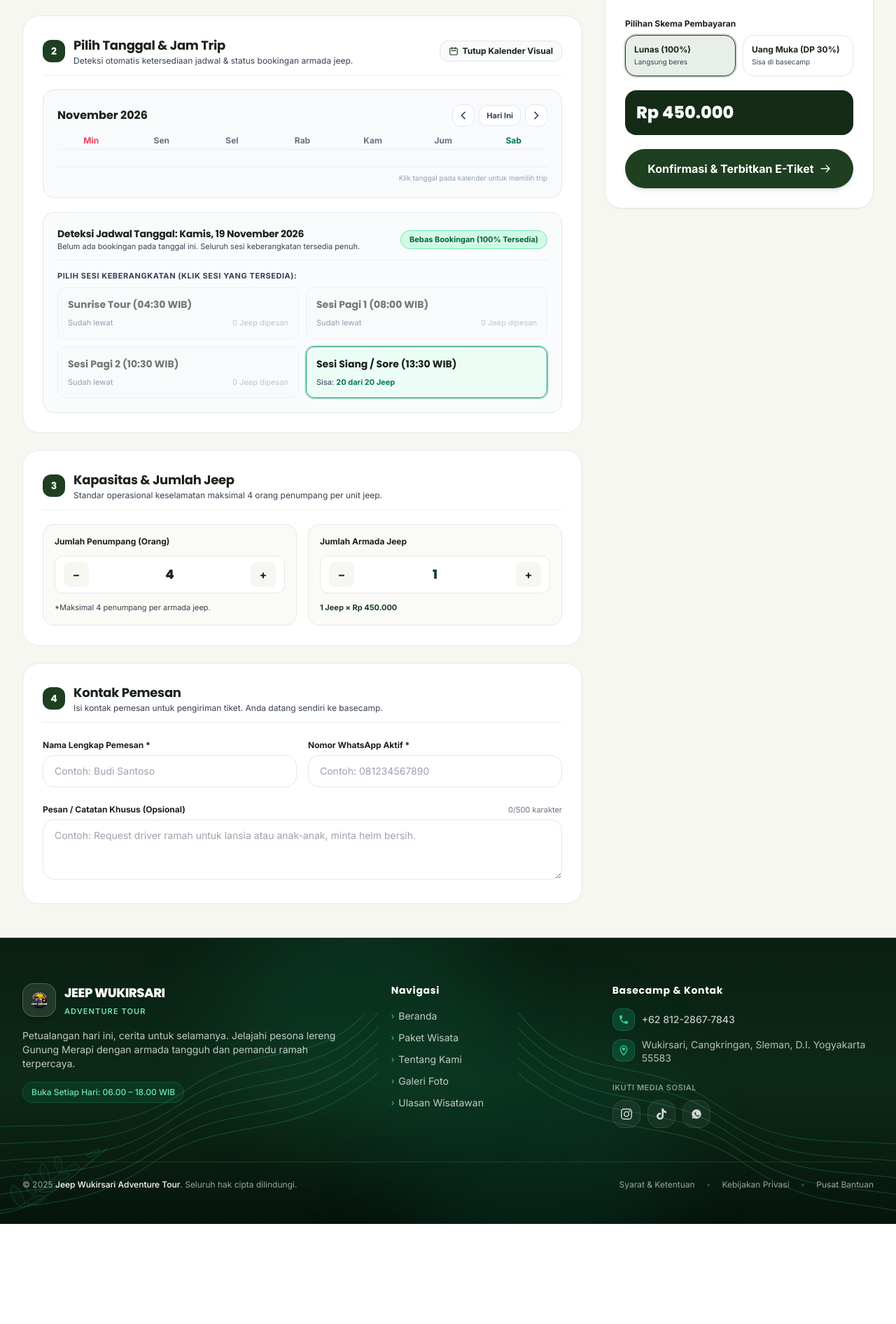
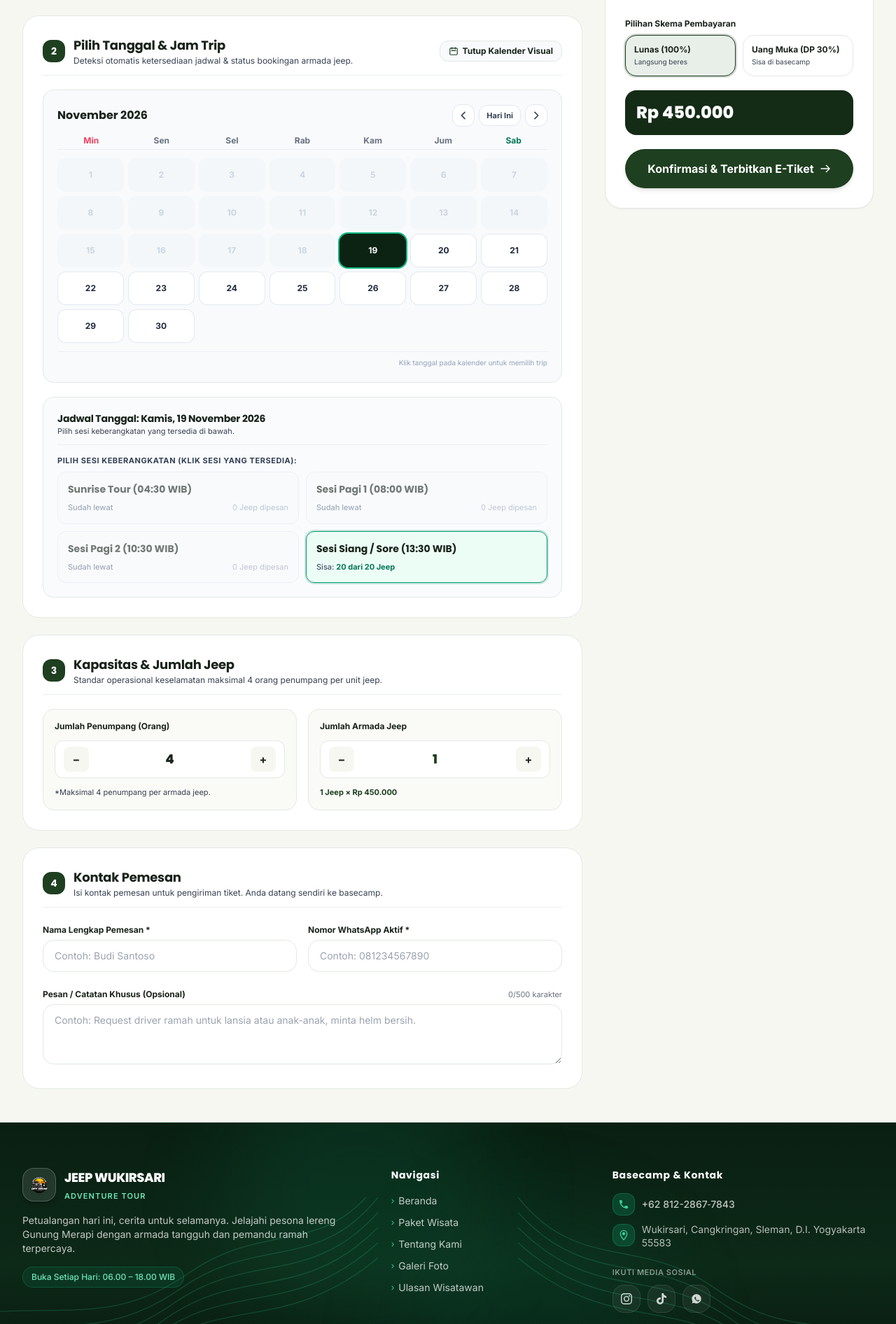
Before and after one commit to glentmargareza/TA, a Laravel app: page /booking in a window 1280 px wide. Shown: the part 612-2504 px from the top of the page at 70% size. Before the commit the page ends 2361 px from the top, so only its background shows below. Run offline with Laravel 12, Linux system fonts and the light colour scheme; data comes from the database, SQL or seed files in the repository; data that the repository does not hold is empty; some libraries are stand-ins or nearby versions; some web fonts are replaced.

Commit message:
upadte pilihan wisata

```diff
--- a/resources/views/booking/create.blade.php
+++ b/resources/views/booking/create.blade.php
@@ -77,7 +77,7 @@
                         </button>
                     </div>
 
-                    <!-- Kalender Visual Interaktif dengan Deteksi Bookingan -->
+                    <!-- Kalender Visual Interaktif -->
                     <div id="interactiveCalendar" class="p-3.5 sm:p-5 rounded-2xl bg-slate-50/90 border border-wukirsari-border space-y-3 transition-all">
                         <div class="flex items-center justify-between">
                             <div class="flex items-center gap-2">
@@ -106,7 +106,6 @@
                             <!-- Dihasilkan dinamis oleh JavaScript -->
                         </div>
 
-                        <!-- Legenda Warna Kalender -->
                         <div class="pt-2 border-t border-slate-200/60 flex flex-wrap items-center justify-between text-[10px] sm:text-[11px] text-merapiText-secondary gap-2">
                             <span></span>
                             <span class="text-[10px] text-slate-400">Klik tanggal pada kalender untuk memilih trip</span>
@@ -116,21 +115,14 @@
                     <!-- Penyimpan tanggal (disembunyikan; tanggal dipilih lewat kalender visual) -->
                     <input id="date" type="hidden" value="{{ $defaultDate ?? '' }}">
 
-                    <!-- Panel Deteksi Jadwal & Reservasi Tanggal Ini -->
+                    <!-- Panel Jadwal Tanggal Terpilih -->
                     <div id="dateDetectionBox" class="p-4 sm:p-5 rounded-2xl bg-slate-50/70 border border-wukirsari-border space-y-3.5 transition-all">
-                        <div class="flex flex-col sm:flex-row sm:items-center justify-between gap-2.5 pb-2.5 border-b border-slate-200/70">
-                            <div class="flex items-center gap-2.5">
-                              <div>
-                                  <h4 class="text-xs sm:text-sm font-bold text-merapiText-primary font-display" id="detDateTitle">Deteksi Jadwal Tanggal: ...</h4>
+                        <div class="pb-2.5 border-b border-slate-200/70">
+                            <h4 class="text-xs sm:text-sm font-bold text-merapiText-primary font-display" id="detDateTitle">Jadwal Tanggal: ...</h4>
                             <p class="text-[11px] text-merapiText-secondary" id="detDateSub">Memeriksa ketersediaan armada...</p>
                         </div>
-                          </div>
-                            <span id="detStatusBadge" class="self-start sm:self-auto text-[11px] font-bold px-3 py-1 rounded-full bg-emerald-50 text-emerald-800 border border-emerald-200">
-                                Memuat...
-                            </span>
-                        </div>
 
-                        <!-- Kartu Interaktif Seluruh Jadwal Sesi (menggantikan dropdown) -->
+                        <!-- Kartu Interaktif Seluruh Jadwal Sesi -->
                         <div>
                             <span class="block text-[11px] font-bold text-slate-700 uppercase tracking-wider mb-2">Pilih Sesi Keberangkatan (Klik Sesi yang Tersedia):</span>
                             <span class="block text-[11px] font-medium text-amber-600 mb-2" id="sessHint"></span>
@@ -259,7 +251,7 @@
                     </div>
 
                     <!-- Box Tagihan Sekarang -->
-                    <div class="bg-wukirsari-dark text-white rounded-2xl p-4 flex items-center justify-between shadow-xs">
+                    <div class="bg-wukirsari-dark text-white rounded-2xl p-4 flex items-center justify-between gap-3 shadow-xs">
                         <strong class="text-xl sm:text-2xl font-extrabold font-display" id="vDue">Rp 0</strong>
                     </div>
 
@@ -285,6 +277,43 @@
     <a href="#pay" class="px-5 py-3 rounded-full bg-wukirsari-primary text-white text-xs font-bold shadow-md whitespace-nowrap">
         Rincian Pembayaran
     </a>
+</div>
+
+<!-- Modal Konfirmasi Ganti Paket -->
+<div id="pkgConfirm" class="fixed inset-0 z-[60] hidden items-end sm:items-center justify-center p-4">
+    <div id="pkgConfirmBackdrop" class="absolute inset-0 bg-black/50 backdrop-blur-[2px]"></div>
+    <div class="relative bg-white rounded-3xl shadow-2xl border border-wukirsari-border w-full max-w-sm p-5 sm:p-6 space-y-4 mb-20 sm:mb-0" role="dialog" aria-modal="true" aria-labelledby="pkgConfirmTitle">
+        <div class="space-y-1">
+            <h3 id="pkgConfirmTitle" class="text-base sm:text-lg font-bold text-merapiText-primary font-display">Yakin ingin pindah paket?</h3>
+            <p class="text-xs text-merapiText-secondary">Pastikan paket yang dipilih sudah sesuai.</p>
+        </div>
+
+        <div class="rounded-2xl bg-wukirsari-cream/70 border border-dashed border-wukirsari-border p-3.5 space-y-2 text-xs">
+            <div class="flex justify-between gap-3">
+                <span class="text-merapiText-secondary">Dari</span>
+                <strong id="pkgFromName" class="text-merapiText-primary text-right"></strong>
+            </div>
+            <div class="flex justify-between gap-3">
+                <span class="text-merapiText-secondary">Ke</span>
+                <strong id="pkgToName" class="text-wukirsari-primary text-right"></strong>
+            </div>
+            <div class="flex justify-between gap-3">
+                <span class="text-merapiText-secondary">Tarif</span>
+                <strong id="pkgToPrice" class="text-merapiText-primary text-right"></strong>
+            </div>
+        </div>
+
+        <p id="pkgConfirmWarn" class="hidden text-[11px] font-medium text-amber-700 bg-amber-50 border border-amber-200 rounded-xl px-3 py-2"></p>
+
+        <div class="grid grid-cols-2 gap-2.5 pt-1">
+            <button type="button" id="pkgConfirmNo" class="py-3 rounded-full border border-wukirsari-border bg-white hover:bg-slate-50 text-merapiText-primary text-sm font-bold transition-all cursor-pointer">
+                Batal
+            </button>
+            <button type="button" id="pkgConfirmYes" class="py-3 rounded-full bg-wukirsari-primary hover:bg-wukirsari-hover text-white text-sm font-bold shadow-md transition-all cursor-pointer active:scale-[0.98]">
+                Ya, Pindah
+            </button>
+        </div>
+    </div>
 </div>
 
 <!-- Toast Popup Notification -->
@@ -354,9 +383,12 @@ const state = {
   qty: 1, pax: 4, session: null, pay: 'full'
 };
 const curPkg = () => PACKAGES.find(x => String(x.id) === String(state.pkg)) || PACKAGES[0];
+const isSunrisePkgObj = p => !!(p && (p.is_sunrise || /sunrise/i.test(p.slug || '') || /sunrise/i.test(p.name || '')));
 
 /* ====== 1. PAKET ====== */
 const pkgsEl = $('#pkgs');
+
+// --- Render kartu paket ---
 if (pkgsEl && PACKAGES.length) {
   pkgsEl.innerHTML = PACKAGES.map(p => `
     <button type="button" class="pkg ${String(p.id)===String(state.pkg)?'sel':''} p-4 rounded-2xl border border-wukirsari-border bg-white text-left transition-all flex flex-col justify-between gap-3 cursor-pointer hover:border-wukirsari-primary/50 relative group" data-id="${p.id}">
@@ -367,29 +399,91 @@ if (pkgsEl && PACKAGES.length) {
       ${p.dur ? `<div class="text-[11px] text-merapiText-secondary flex items-center gap-1"><svg class="w-3.5 h-3.5 text-merapiText-muted" fill="none" stroke="currentColor" viewBox="0 0 24 24"><path stroke-linecap="round" stroke-linejoin="round" stroke-width="2" d="M12 8v4l3 3m6-3a9 9 0 11-18 0 9 9 0 0118 0z"/></svg><span>${esc(p.dur)}</span></div>` : ''}
       <span class="absolute top-3 right-3 w-5 h-5 rounded-full bg-wukirsari-primary text-white text-[10px] font-bold flex items-center justify-center opacity-0 group-[.sel]:opacity-100 transition-opacity">✓</span>
     </button>`).join('');
+}
 
-  pkgsEl.addEventListener('click', e => {
-    const b = e.target.closest('.pkg'); if(!b) return;
-    state.pkg = b.dataset.id;
-    pkgsEl.querySelectorAll('.pkg').forEach(x => x.classList.toggle('sel', x === b));
+// --- Terapkan perubahan paket (setelah user konfirmasi) ---
+function applyPackageChange(newId){
+  state.pkg = newId;
+  pkgsEl.querySelectorAll('.pkg').forEach(x => x.classList.toggle('sel', String(x.dataset.id) === String(newId)));
 
   const p = curPkg();
-    const isSunrise = p && (p.is_sunrise || /sunrise/i.test(p.slug || '') || /sunrise/i.test(p.name || ''));
   const isToday = dateEl.value === iso(new Date());
   const now = new Date();
   const nowMin = now.getHours() * 60 + now.getMinutes();
 
-    // Jika beralih ke Sunrise dan tanggal masih hari ini tetapi jam 04:30 WIB sudah lewat:
-    // Otomatis sesuaikan tanggal ke besok (H+1)
-    if(isSunrise && isToday && nowMin >= (4 * 60 + 30)){
+  // Sunrise & jam 04:30 sudah lewat → otomatis geser ke besok
+  if (isSunrisePkgObj(p) && isToday && nowMin >= (4 * 60 + 30)) {
     const def = new Date();
     def.setDate(def.getDate() + 1);
     dateEl.value = iso(def);
+    calViewDate = new Date(def.getFullYear(), def.getMonth(), def.getDate());
   }
 
   renderSessions();
   update();
   setStep(2);
+}
+
+// --- Modal konfirmasi ---
+const pkgModal = $('#pkgConfirm');
+let pendingPkgId = null;
+
+function openPkgConfirm(newId){
+  const from = curPkg();
+  const to = PACKAGES.find(x => String(x.id) === String(newId));
+  if (!to) return;
+
+  // Cadangan jika modal HTML tidak ada
+  if (!pkgModal) {
+    if (confirm('Yakin pindah dari "' + (from ? from.name : '-') + '" ke "' + to.name + '"?')) applyPackageChange(newId);
+    return;
+  }
+
+  pendingPkgId = newId;
+  $('#pkgFromName').textContent = from ? from.name : '-';
+  $('#pkgToName').textContent   = to.name;
+  $('#pkgToPrice').textContent  = rp(to.price) + ' / jeep';
+
+  const warn = $('#pkgConfirmWarn');
+  if (isSunrisePkgObj(from) !== isSunrisePkgObj(to)) {
+    warn.textContent = isSunrisePkgObj(to)
+      ? 'Paket Sunrise hanya tersedia di sesi 04:30 WIB. Sesi yang sudah Anda pilih akan direset.'
+      : 'Paket reguler tidak tersedia di sesi Sunrise. Sesi yang sudah Anda pilih akan direset.';
+    warn.classList.remove('hidden');
+  } else {
+    warn.classList.add('hidden');
+  }
+
+  pkgModal.classList.remove('hidden');
+  pkgModal.classList.add('flex');
+}
+
+function closePkgConfirm(){
+  if (!pkgModal) return;
+  pkgModal.classList.add('hidden');
+  pkgModal.classList.remove('flex');
+  pendingPkgId = null;
+}
+
+if (pkgModal) {
+  $('#pkgConfirmYes').onclick = () => {
+    const id = pendingPkgId;
+    closePkgConfirm();                          // tutup popup lebih dulu
+    if (id !== null) applyPackageChange(id);
+  };
+  $('#pkgConfirmNo').onclick = closePkgConfirm;
+  $('#pkgConfirmBackdrop').onclick = closePkgConfirm;
+  document.addEventListener('keydown', e => {
+    if (e.key === 'Escape' && !pkgModal.classList.contains('hidden')) closePkgConfirm();
+  });
+}
+
+// --- Klik kartu paket → konfirmasi dulu ---
+if (pkgsEl) {
+  pkgsEl.addEventListener('click', e => {
+    const b = e.target.closest('.pkg'); if (!b) return;
+    if (String(b.dataset.id) === String(state.pkg)) return; // paket yang sama, abaikan
+    openPkgConfirm(b.dataset.id);
   });
 }
 
@@ -399,7 +493,7 @@ const iso = d => new Date(d.getTime() - d.getTimezoneOffset() * 60000).toISOStri
 function getSmartDefaultDate(pkg){
   const now = new Date();
   const nowMin = now.getHours() * 60 + now.getMinutes();
-  const isSunrise = pkg && (pkg.is_sunrise || /sunrise/i.test(pkg.slug || '') || /sunrise/i.test(pkg.name || ''));
+  const isSunrise = isSunrisePkgObj(pkg);
 
   if(isSunrise){
     if(nowMin >= (4 * 60 + 30)){
@@ -490,33 +584,21 @@ function renderInteractiveCalendar() {
     const isPast = dStr < todayIso;
     const isToday = dStr === todayIso;
     const isSelected = dStr === selectedDate;
-    const bookingInfo = cachedMonthBookings[dStr];
-    const hasBooking = bookingInfo && bookingInfo.total_jeeps > 0;
 
-    let btnClass = 'flex flex-col items-center justify-between p-1 sm:p-1.5 h-10 sm:h-12 rounded-xl border text-xs font-semibold transition-all relative select-none ';
+    let btnClass = 'flex flex-col items-center justify-center p-1 sm:p-1.5 h-10 sm:h-12 rounded-xl border text-xs font-semibold transition-all relative select-none ';
     let indicatorHtml = '';
 
     if (isPast) {
       btnClass += 'border-transparent bg-slate-100/60 text-slate-300 cursor-not-allowed';
-      indicatorHtml = '';
     } else if (isSelected) {
       btnClass += 'border-[#0c2314] bg-[#0c2314] text-white shadow-sm ring-2 ring-emerald-500 cursor-pointer';
-      if (hasBooking) {
-        indicatorHtml = `<span class="text-[8px] font-bold text-amber-300 truncate">${bookingInfo.total_jeeps} Jeep</span>`;
-      } else {
-        indicatorHtml = '<span class="text-[8px] font-medium text-emerald-300 truncate">Pilih</span>';
-      }
-    } else if (hasBooking) {
-      btnClass += 'border-amber-300 bg-amber-50/80 hover:bg-amber-100/80 text-amber-950 cursor-pointer';
-      indicatorHtml = `<span class="text-[8px] font-bold text-amber-700 truncate">${bookingInfo.total_jeeps} Jp</span>`;
     } else {
       btnClass += 'border-slate-200/90 bg-white hover:border-emerald-500 hover:bg-emerald-50/40 text-slate-800 cursor-pointer';
-      indicatorHtml = '';
     }
 
-    // Tanggal tanpa keterangan: angka di tengah kotak
-    if (!indicatorHtml) {
-      btnClass = btnClass.replace('justify-between', 'justify-center');
+    // Ada keterangan (mis. "Pilih"): angka di atas, keterangan di bawah
+    if (indicatorHtml) {
+      btnClass = btnClass.replace('justify-center', 'justify-between');
     }
 
     if (isToday && !isSelected) {
@@ -539,6 +621,8 @@ function renderInteractiveCalendar() {
       dateEl.value = picked;
       const p = picked.split('-').map(Number);
       calViewDate = new Date(p[0], p[1] - 1, p[2]);
+      latestAvailabilityData = null;   // buang data tanggal sebelumnya
+      renderInteractiveCalendar();     // tampilkan tanggal terpilih langsung
       renderSessions();
       update();
       setStep(2);
@@ -548,7 +632,7 @@ function renderInteractiveCalendar() {
 
 if ($('#calPrevBtn')) {
   $('#calPrevBtn').onclick = () => {
-    calViewDate.setMonth(calViewDate.getMonth() - 1);
+    calViewDate.setMonth(calViewDate.getMonth() - 1, 1);
     const mStr = `${calViewDate.getFullYear()}-${String(calViewDate.getMonth() + 1).padStart(2, '0')}-01`;
     fetchSlotAvailability(mStr, state.qty, false);
     renderInteractiveCalendar();
@@ -556,7 +640,7 @@ if ($('#calPrevBtn')) {
 }
 if ($('#calNextBtn')) {
   $('#calNextBtn').onclick = () => {
-    calViewDate.setMonth(calViewDate.getMonth() + 1);
+    calViewDate.setMonth(calViewDate.getMonth() + 1, 1);
     const mStr = `${calViewDate.getFullYear()}-${String(calViewDate.getMonth() + 1).padStart(2, '0')}-01`;
     fetchSlotAvailability(mStr, state.qty, false);
     renderInteractiveCalendar();
@@ -567,44 +651,36 @@ if ($('#calTodayBtn')) {
     const now = new Date();
     calViewDate = new Date(now.getFullYear(), now.getMonth(), now.getDate());
     dateEl.value = iso(now);
+    latestAvailabilityData = null;
+    renderInteractiveCalendar();
     renderSessions();
     update();
     setStep(2);
   };
 }
 
+// Cek sesi sudah lewat: status dari server ATAU jam di perangkat (untuk tanggal hari ini)
+function isSlotPassed(s){
+  if (s.passed) return true;
+  if (dateEl.value !== iso(new Date()) || !s.time) return false;
+  const [h, m] = String(s.time).split(':').map(Number);
+  const now = new Date();
+  return (h * 60 + m) <= (now.getHours() * 60 + now.getMinutes());
+}
+
 function renderDateDetectionPanel(data) {
   const titleEl = $('#detDateTitle');
   const subEl = $('#detDateSub');
-  const badgeEl = $('#detStatusBadge');
-  const dotEl = $('#detStatusDot');
   const cardsEl = $('#detSessionsCards');
   if (!titleEl || !cardsEl) return;
 
-  const curDate = data?.date || dateEl.value;
-  titleEl.textContent = `Deteksi Jadwal Tanggal: ${formatIndoDate(curDate)}`;
+  // Abaikan data basi dari tanggal lain
+  if (data && data.date && data.date !== dateEl.value) return;
 
-  const pkg = curPkg();
-  const isSunrisePkg = pkg && (pkg.is_sunrise || /sunrise/i.test(pkg.slug || '') || /sunrise/i.test(pkg.name || ''));
+  titleEl.textContent = `Jadwal Tanggal: ${formatIndoDate(dateEl.value)}`;
+  if (subEl) subEl.textContent = 'Pilih sesi keberangkatan yang tersedia di bawah.';
 
-  const hasBookings = data?.has_bookings ?? false;
-  const totalBooked = data?.total_booked_jeeps ?? 0;
-
-  if (hasBookings) {
-    if (dotEl) dotEl.className = 'w-2.5 h-2.5 rounded-full bg-amber-500 shrink-0';
-    if (subEl) subEl.textContent = `Terdeteksi ${totalBooked} armada Jeep telah dipesan pada tanggal ini.`;
-    if (badgeEl) {
-      badgeEl.className = 'self-start sm:self-auto text-[11px] font-bold px-3 py-1 rounded-full bg-amber-100 text-amber-900 border border-amber-300';
-      badgeEl.textContent = `Ada Bookingan (${totalBooked} Jeep Terisi)`;
-    }
-  } else {
-    if (dotEl) dotEl.className = 'w-2.5 h-2.5 rounded-full bg-emerald-500 shrink-0';
-    if (subEl) subEl.textContent = 'Belum ada bookingan pada tanggal ini. Seluruh sesi keberangkatan tersedia penuh.';
-    if (badgeEl) {
-      badgeEl.className = 'self-start sm:self-auto text-[11px] font-bold px-3 py-1 rounded-full bg-emerald-100 text-emerald-800 border border-emerald-300';
-      badgeEl.textContent = 'Bebas Bookingan (100% Tersedia)';
-    }
-  }
+  const isSunrisePkg = isSunrisePkgObj(curPkg());
 
   const slots = data?.slots || SESSIONS || [];
   if (!slots.length) {
@@ -616,13 +692,13 @@ function renderDateDetectionPanel(data) {
     const isSunSlot = s.is_sunrise || s.time === '04:30' || /sunrise/i.test(s.label);
     const isMismatched = isSunrisePkg ? !isSunSlot : isSunSlot;
     const isSelected = String(s.id) === String(state.session);
-    const passed = s.passed ?? false;
+    const passed = isSlotPassed(s);
     const booked = s.booked_jeeps ?? 0;
     const remaining = typeof s.remaining === 'number' ? s.remaining : (s.max_jeeps - booked);
     const isFull = remaining < state.qty;
     const isDisabled = passed || isFull || isMismatched;
 
-    let cardBorder = 'border-slate-200 bg-white hover:border-emerald-400';
+    let cardBorder;
 
     if (passed) {
       cardBorder = 'border-slate-200 bg-slate-50/70 opacity-60 cursor-not-allowed';
@@ -638,7 +714,7 @@ function renderDateDetectionPanel(data) {
       cardBorder = 'border-slate-200 bg-white hover:border-emerald-500 hover:bg-emerald-50/30 text-slate-800 cursor-pointer';
     }
 
-    // Tampilkan sisa jeep untuk SEMUA jam, tanpa perlu memilih sesinya dulu
+    // Tampilkan sisa jeep untuk SEMUA jam
     const sisa = Math.max(remaining, 0);
     const maxJ = typeof s.max_jeeps === 'number' ? s.max_jeeps : (sisa + booked);
 
@@ -681,7 +757,7 @@ if (isMismatched && !passed) {
     `;
   }).join('');
 
-  // Kartu sesi adalah satu-satunya pemilih sesi (dropdown sudah dihapus)
+  // Kartu sesi adalah satu-satunya pemilih sesi
   cardsEl.querySelectorAll('[data-slot-id]:not([data-disabled="1"])').forEach(card => {
     card.onclick = () => {
       state.session = card.getAttribute('data-slot-id');
@@ -699,16 +775,22 @@ function fetchSlotAvailability(date, jeeps, updateDateSelection = true){
   fetchTimer = setTimeout(async () => {
     try {
       const res = await fetch(`{{ route('booking.slot_availability') }}?trip_date=${encodeURIComponent(date)}&jeep_quantity=${encodeURIComponent(jeeps)}`);
-      if(res.ok){
+      if(!res.ok) return;
       const data = await res.json();
+      if(!data || !Array.isArray(data.slots)) return;
+
+      // Data kalender: ganti total, jangan digabung dengan cache lama
+      if (data.month_bookings) {
+        cachedMonthBookings = data.month_bookings;
+      }
+
+      if (updateDateSelection) {
+        // Abaikan respons basi: user sudah pindah ke tanggal lain
+        if (date !== dateEl.value) return;
+
         latestAvailabilityData = data;
-        if(data && Array.isArray(data.slots)){
-          if (data.month_bookings) {
-            cachedMonthBookings = { ...cachedMonthBookings, ...data.month_bookings };
-          }
-          if (updateDateSelection) {
         SESSIONS = SESSIONS.map(s => {
-              const found = data.slots.find(x => x.id === s.id);
+          const found = data.slots.find(x => String(x.id) === String(s.id));
           return found ? {
             ...s,
             remaining: found.remaining,
@@ -722,27 +804,22 @@ function fetchSlotAvailability(date, jeeps, updateDateSelection = true){
         update();
       }
       renderInteractiveCalendar();
-        }
-      }
     } catch(e) {
       // Abaikan jika error jaringan/offline
     }
   }, 100);
 }
 
-// Menentukan sesi terpilih (state.session) & hint, tanpa elemen <select>
+// Menentukan sesi terpilih (state.session) & hint
 function renderSessionOptions(){
-  const pkg = curPkg();
-  const isSunrisePkg = pkg && (pkg.is_sunrise || /sunrise/i.test(pkg.slug || '') || /sunrise/i.test(pkg.name || ''));
+  const isSunrisePkg = isSunrisePkgObj(curPkg());
   const hint = $('#sessHint');
 
   const isToday = dateEl.value === iso(new Date());
   const now = new Date();
   const nowMin = now.getHours() * 60 + now.getMinutes();
 
-  // Filter aturan sesi keberangkatan:
-  // - Paket Sunrise: HANYA sesi 04:30 WIB yang dapat dipilih.
-  // - Paket Reguler: Sesi 04:30 WIB dilarang. Bebas memilih sesi reguler (08:00, 10:30, 13:30 WIB).
+  // Paket Sunrise: hanya sesi 04:30. Paket reguler: tanpa sesi 04:30.
   const filteredSlots = SESSIONS.filter(s => {
     const isSunSlot = s.is_sunrise || s.time === '04:30' || /sunrise/i.test(s.label);
     return isSunrisePkg ? isSunSlot : !isSunSlot;
@@ -755,13 +832,8 @@ function renderSessionOptions(){
   }
 
   const okSlots = filteredSlots.filter(s => {
-    let passed = s.passed ?? false;
-    if(isToday && s.time){
-      const [h, m] = s.time.split(':').map(Number);
-      if((h * 60 + m) <= nowMin) passed = true;
-    }
     const isFull = (typeof s.remaining === 'number' && s.remaining < state.qty);
-    return !passed && !isFull;
+    return !isSlotPassed(s) && !isFull;
   });
 
   // Pertahankan pilihan lama jika masih valid, kalau tidak pilih sesi pertama yang tersedia
@@ -780,9 +852,15 @@ function renderSessionOptions(){
 
 function renderSessions(){
   renderSessionOptions();
-  // Segarkan kartu langsung bila data tanggal yang sama sudah ada (tanpa menunggu fetch)
+  // Segarkan kartu langsung bila data tanggal yang sama sudah ada
   if (latestAvailabilityData && latestAvailabilityData.date === dateEl.value) {
     renderDateDetectionPanel(latestAvailabilityData);
+  } else {
+    // Tanggal berganti: tampilkan judul tanggal baru sambil menunggu data
+    const titleEl = $('#detDateTitle');
+    if (titleEl) titleEl.textContent = `Jadwal Tanggal: ${formatIndoDate(dateEl.value)}`;
+    const subEl = $('#detDateSub');
+    if (subEl) subEl.textContent = 'Memeriksa ketersediaan armada...';
   }
   if(dateEl.value){
     fetchSlotAvailability(dateEl.value, state.qty);
@@ -794,6 +872,7 @@ dateEl.addEventListener('change', () => {
     const p = dateEl.value.split('-').map(Number);
     calViewDate = new Date(p[0], p[1] - 1, p[2]);
   }
+  latestAvailabilityData = null;
   renderSessions();
   update();
   setStep(2);
@@ -848,8 +927,7 @@ function update(){
   $('#vTotal').textContent = rp(total);
   $('#mTotal').textContent = rp(total);
   $('#vDue').textContent = rp(due);
-  $('#dueLbl').textContent = state.pay === 'dp' ? 'Wajib Dibayar Sekarang (DP 30%)' : 'Wajib Dibayar Sekarang (Lunas)';
-  $('#dueSub').textContent = state.pay === 'dp' ? 'Sisa ' + rp(total - due) : 'Lunas (100%)';
+
 }
 
 function setStep(n){
@@ -1051,6 +1129,7 @@ $('#notes').addEventListener('input', e => {
   $('#notesCount').textContent = e.target.value.length;
 });
 
+renderInteractiveCalendar();
 renderSessions();
 update();
 </script>
```
Also changed, not shown: public/uploads/proofs/proof_WKR-10PTK4_1795064086.png (added), public/uploads/proofs/proof_WKR-5DTWQR_1795083581.png (added), public/uploads/proofs/proof_WKR-CWQSEH_1795061398.png (added), public/uploads/proofs/proof_WKR-EZQCUE_1795015718.png (added), public/uploads/proofs/proof_WKR-IJNEUE_1795073437.png (added), 3 other files. Lines whose indentation alone changed are shown as unchanged.
